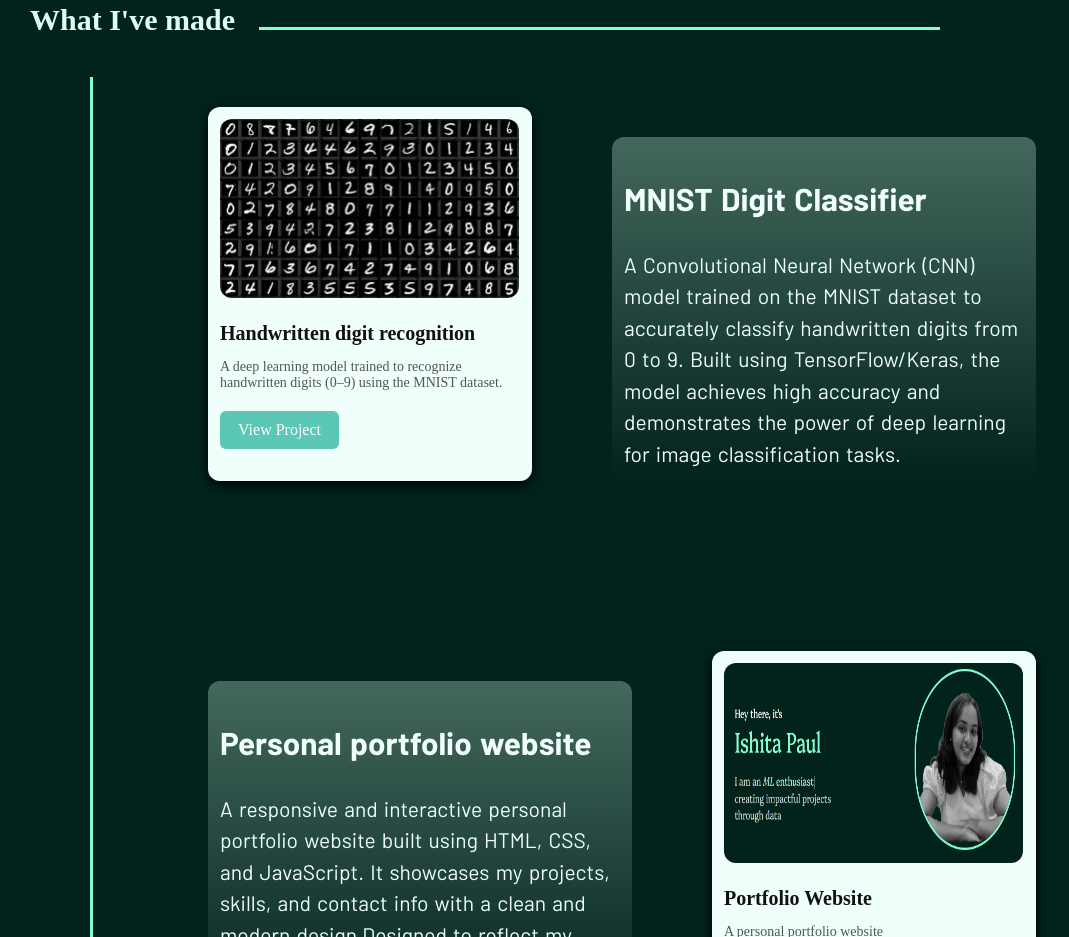
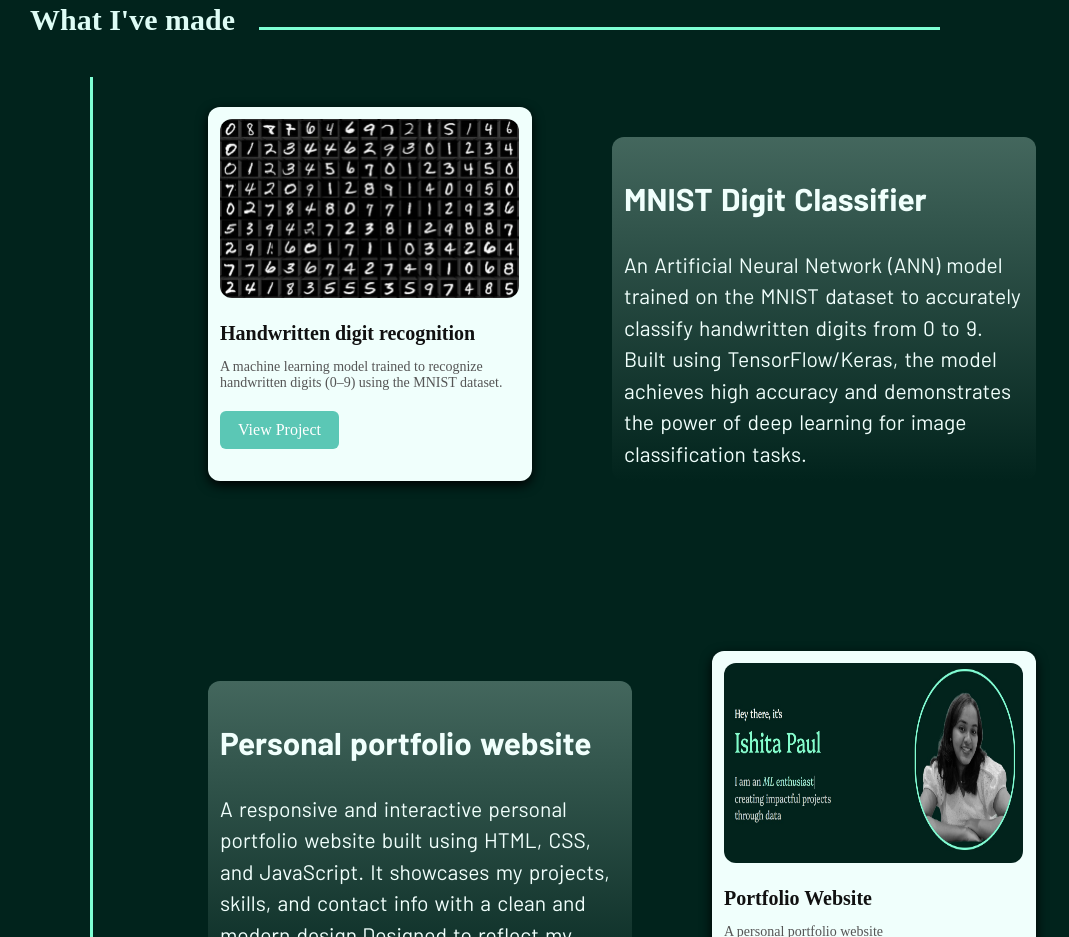
Before and after one commit to ishita-connect/Personal-portfolio, a plain HTML site: page index.html in a window 1280 px wide. Shown: the part 1044-1981 px from the top of the page, without its empty margins (160-1229 px from the left). Drawn offline with nearby package versions, Linux system fonts and the light colour scheme; a web font is replaced by a local one.

Commit message:
Update index.html

```diff
--- a/index.html
+++ b/index.html
@@ -90,14 +90,14 @@
                     <div class="card">
                         <img src="mnist.webp" alt="Project Image">
                         <h3>Handwritten digit recognition</h3>
-                        <p>A deep learning model trained to recognize handwritten digits (0–9) using the MNIST dataset.
+                        <p>A machine learning model trained to recognize handwritten digits (0–9) using the MNIST dataset.
                         </p>
                         <a href="#" class="btn">View Project</a>
 
                     </div>
                     <div class="mnist">
                         <h2>MNIST Digit Classifier</h2>
-                        A Convolutional Neural Network (CNN) model trained on the MNIST dataset to accurately
+                        An Artificial Neural Network (ANN) model trained on the MNIST dataset to accurately
                         classify handwritten digits from 0 to 9. Built using TensorFlow/Keras, the model achieves
                         high accuracy and demonstrates the power of deep learning for image classification tasks.
                     </div>
```
